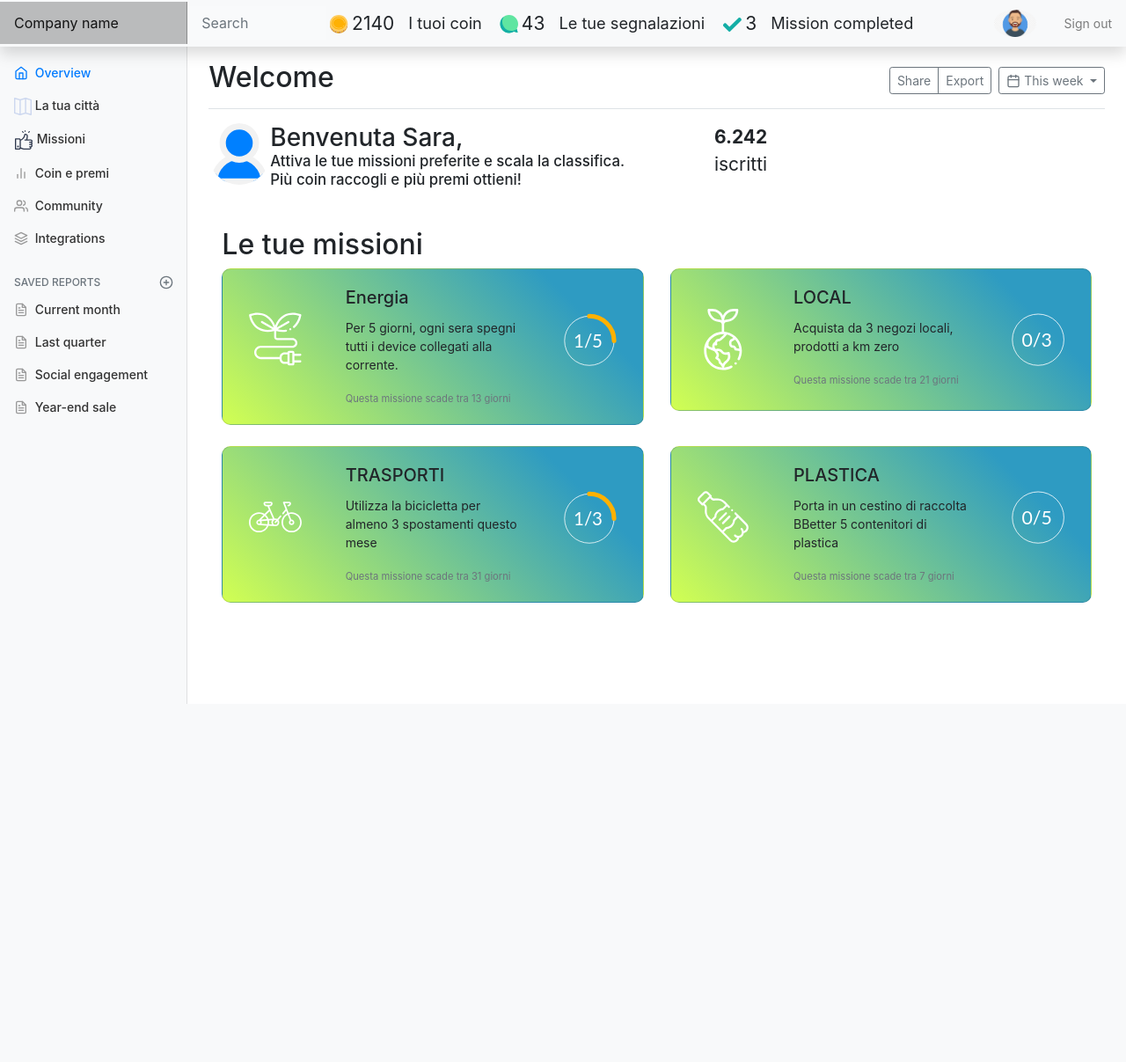
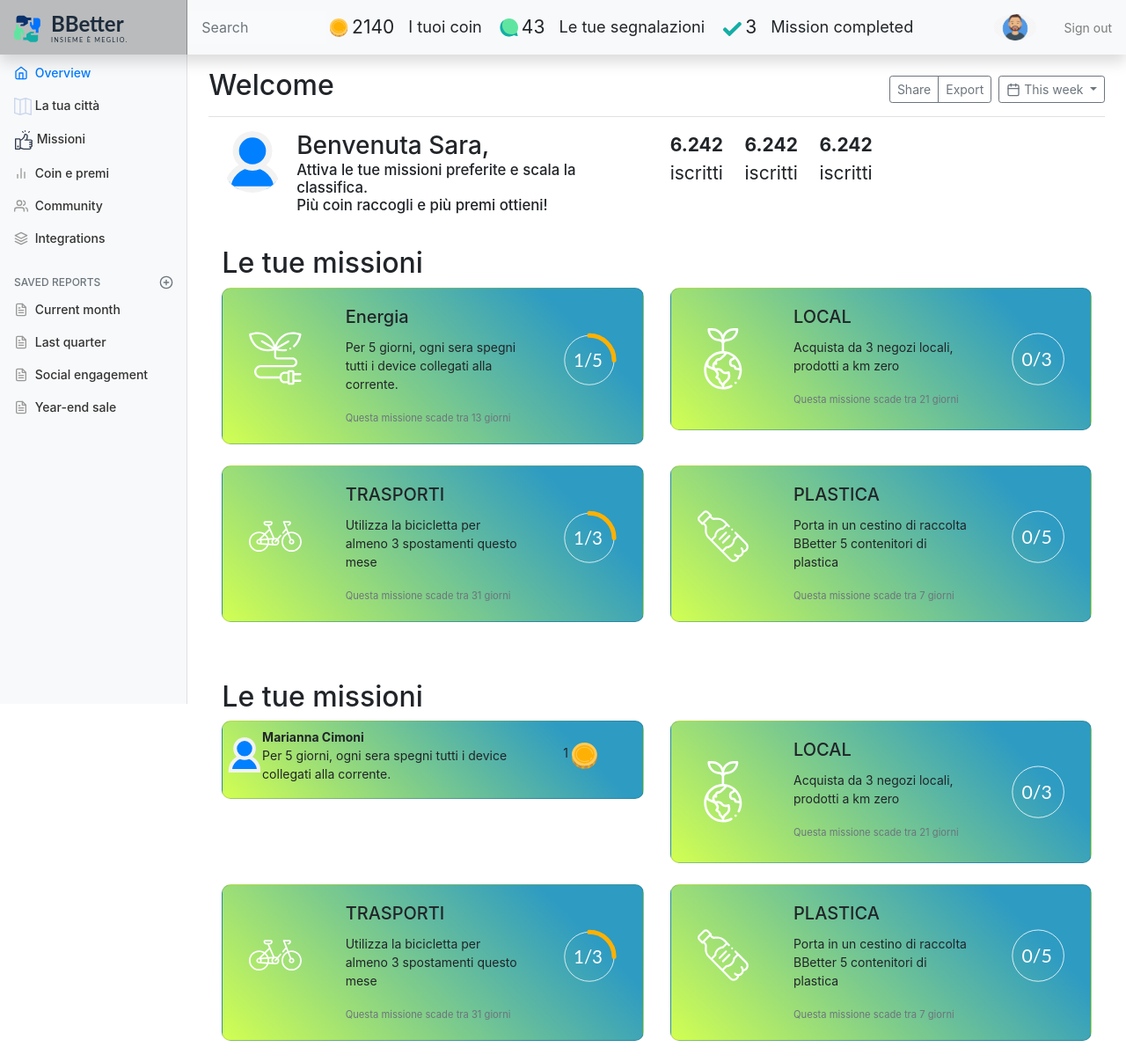
Before and after one commit to tomislav98/team-12-tim-hackathon, a Django app: page /dashboard/ in a window 1280 px wide. Shown: the whole page at 88% size. Before the commit the page ends 800 px from the top, so only its background shows below. Run offline with Django 3.2, Linux system fonts and the light colour scheme; some libraries are stand-ins or nearby versions; some web fonts are replaced.

Commit message:
card fixed

```diff
--- a/team12Hackathon_webapp/Hackathon_app/static/css/card.css
+++ b/team12Hackathon_webapp/Hackathon_app/static/css/card.css
@@ -22,6 +22,13 @@
   margin-right: auto;
   margin-bottom: 44.8438px;
   margin-top: 44.8438px;
+  width: 50%;
+}
+
+.center_font {
+  display: block;
+  margin-left: auto;
+  margin-right: auto;
   width: 50%;
 }
 
--- a/team12Hackathon_webapp/Hackathon_app/templates/base.html
+++ b/team12Hackathon_webapp/Hackathon_app/templates/base.html
@@ -32,7 +32,7 @@
 
 <body>
 <nav class="navbar navbar-light sticky-top bg-light flex-md-nowrap p-0 shadow">
-    <a class="navbar-brand col-md-3 col-lg-2 mr-0 px-3" href="#">Company name</a>
+    <a class="navbar-brand col-md-3 col-lg-2 mr-0 px-3" href="#"><img src="{% static '/svg/logo-bbetter.svg' %}" alt=""></a>
     <button class="navbar-toggler position-absolute d-md-none collapsed" type="button" data-toggle="collapse"
             data-target="#sidebarMenu" aria-controls="sidebarMenu" aria-expanded="false" aria-label="Toggle navigation">
         <span class="navbar-toggler-icon"></span>
--- a/team12Hackathon_webapp/Hackathon_app/templates/dashboard.html
+++ b/team12Hackathon_webapp/Hackathon_app/templates/dashboard.html
@@ -9,25 +9,40 @@
 
 
 
-<div class="container-fluid">
+<div class="container">
   <div class="row">
+    <div class="col-sm-1" >
+    <img src="{% static '/svg/avatar123.svg' %}" class="rounded-circle" alt="..." width="70" height="70">
 
-    <img src="{% static '/svg/avatar123.svg' %}" class="rounded-circle" alt="..." width="70" height="70">
+  </div>
+    <div class="col-sm-5" >
       <h3>Benvenuta Sara, <span style="font-size:60%;"><p>Attiva le tue missioni preferite e scala la classifica.
         <br>
       Più coin raccogli e più premi ottieni!</p></span>
     </h3>
-  <div class="col" style="padding-left:10%;">
+      </div>
+  <div class="col-sm-1" >
+    <span style="font-size:150%;" ><p><strong>6.242</strong>
+      <br>
+    iscritti</p> </span>
+  </div>
+
+    <div class="col-sm-1" >
       <span style="font-size:150%;"><p><strong>6.242</strong>
         <br>
-    iscritti</p></span>
+      iscritti</p> </span>
     </div>
+
+
+      <div class="col-sm-1" >
+        <span style="font-size:150%;"><p><strong>6.242</strong>
+          <br>
+        iscritti</p> </span>
       </div>
 
   </div>
 
-
-
+</div>
 
  <br>
 
@@ -127,6 +142,110 @@
                 </div>
 
 
+ </div>
+ </div>
+ <br>
+ <br>
+
+
+
+
+ <div class="container">
+  <h2>Le tue missioni</h2>
+ <div class="row row-cols-2">
+
+
+
+ <div class="col mb-2">
+  <div class="card mb-3 custom_color_card custom_container custom_card_radius h-50 w-100"  >
+    <div class="row no-gutters">
+      <div class="col-md-1" style="margin: 18px 0 0px 5px;">
+        <img src="{% static '/svg/avatar123.svg' %}"  alt="..."  class="#" width="40" height="40">
+      </div>
+      <div class="col-md-8">
+        <div class="card-body" style="margin-top: 2%;padding: 0px;" >
+          <span class="card-title"><strong>Marianna Cimoni</strong></span>
+          <p class="card-text">Per 5 giorni, ogni sera spegni tutti i device collegati alla corrente.</p>
+
+        </div>
+      </div>
+
+      <div class="col-md-1" style="margin: 21px 0 0 24px;">
+      <span>1</span>
+      <img src="{% static '/svg/icon-coin.svg' %}" class="#" alt="..." width="30" height="30" style="margin-top: 7%;">
+    </div>
+    </div>
+  </div>
+    </div>
+
+    <div class="col mb-2">
+      <div class="card mb-3 custom_color_card custom_container custom_card_radius" style="max-width: 540px;">
+        <div class="row no-gutters">
+          <div class="col-md-3">
+            <img src="{% static '/svg/icon-mission-2.svg' %}"  alt="..."  class="center_image" width="70" height="70">
+          </div>
+          <div class="col-md-6">
+            <div class="card-body">
+              <h5 class="card-title">LOCAL</h5>
+              <p class="card-text">Acquista da 3 negozi locali, prodotti a km zero</p>
+              <p class="card-text"><small class="text-muted">Questa missione scade tra 21 giorni</small></p>
+            </div>
+          </div>
+          <div class="col-md-3">
+          <img src="{% static '/svg/counter-mission-2.svg' %}" class="center_image" alt="..." width="70" height="70">
+        </div>
+        </div>
+      </div>
+
+        </div>
+
+
+
+
+
+        <div class="col mb-2">
+          <div class="card mb-3 custom_color_card custom_container custom_card_radius" style="max-width: 540px;">
+            <div class="row no-gutters">
+              <div class="col-md-3">
+                <img src="{% static '/svg/icon-mission-3.svg' %}"  alt="..."  class="center_image" width="70" height="70">
+              </div>
+              <div class="col-md-6">
+                <div class="card-body">
+                  <h5 class="card-title">TRASPORTI</h5>
+                  <p class="card-text">Utilizza la bicicletta per almeno 3 spostamenti questo mese</p>
+                  <p class="card-text"><small class="text-muted">Questa missione scade tra 31 giorni</small></p>
+                </div>
+              </div>
+              <div class="col-md-3">
+              <img src="{% static '/svg/counter-mission-3.svg' %}" class="center_image" alt="..." width="70" height="70">
+            </div>
+            </div>
+          </div>
+
+            </div>
+
+
+
+            <div class="col mb-2">
+              <div class="card mb-3 custom_color_card custom_container custom_card_radius" style="max-width: 540px;">
+                <div class="row no-gutters">
+                  <div class="col-md-3">
+                    <img src="{% static '/svg/icon-mission-4.svg' %}"  alt="..."  class="center_image" width="70" height="70">
+                  </div>
+                  <div class="col-md-6">
+                    <div class="card-body">
+                      <h5 class="card-title">PLASTICA</h5>
+                      <p class="card-text">Porta in un cestino di raccolta BBetter 5 contenitori di plastica</p>
+                      <p class="card-text"><small class="text-muted">Questa missione scade tra 7 giorni</small></p>
+                    </div>
+                  </div>
+                  <div class="col-md-3">
+                  <img src="{% static '/svg/counter-mission-4.svg' %}" class="center_image" alt="..." width="70" height="70">
+                </div>
+                </div>
+              </div>
+
+                </div>
 
 
  </div>
--- a/team12Hackathon_webapp/Hackathon_app/urls.py
+++ b/team12Hackathon_webapp/Hackathon_app/urls.py
@@ -4,7 +4,6 @@ from Hackathon_app import views
 
 urlpatterns = [
     path('', views.homepage, name='home'),
-    path('index/', views.index, name='index'),
     path('modal/', views.modal, name='modal'),
     path('map/', views.map_view, name='map'),
     path('profile/', views.profile, name='profile'),
--- a/team12Hackathon_webapp/Hackathon_app/views.py
+++ b/team12Hackathon_webapp/Hackathon_app/views.py
@@ -16,16 +16,14 @@ def dashboard(request):
     return render(request, 'dashboard.html',{})
 
 def missions(request):
+        missions = KindMission.objects.all()
+        missions = list(missions)
+        missions_index = len(missions)
+        only_four = missions[:4]
+        context = {'missions': list(only_four), 'missions_index': missions_index}
+        return render(request, 'missions.html',context=context)
 
-    return render(request, 'missions.html',{})
 
-def index(request):
-    missions = KindMission.objects.all()
-    missions = list(missions)
-    missions_index = len(missions)
-    only_four = missions[:4]
-    context = {'missions': list(only_four), 'missions_index': missions_index}
-    return render(request, 'index.html',context=context)
 
 def modal(request):
     return render(request, 'modal.html',{})
```
Also changed, not shown: team12Hackathon_webapp/Hackathon_app/templates/index.html (deleted, +0 -178 lines), team12Hackathon_webapp/Hackathon_app/templates/missions.html (+37 -0 lines), team12Hackathon_webapp/Hackathon_app/static/svg/logo-bbetter.svg (added). Lines whose indentation alone changed are shown as unchanged.
